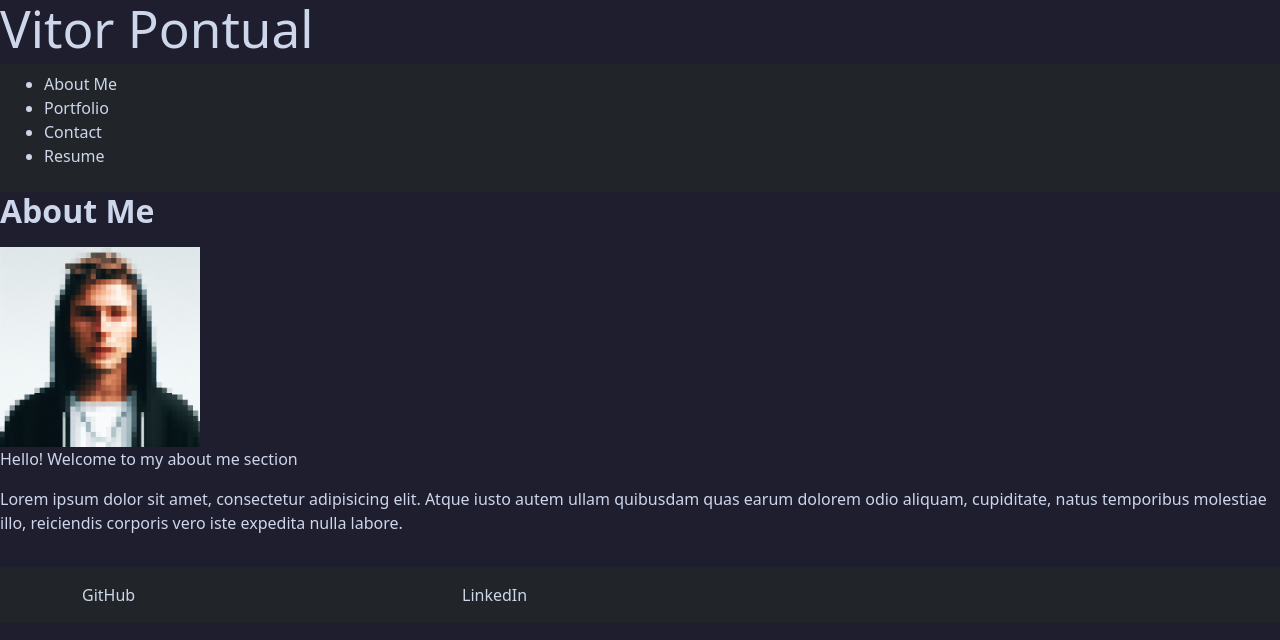
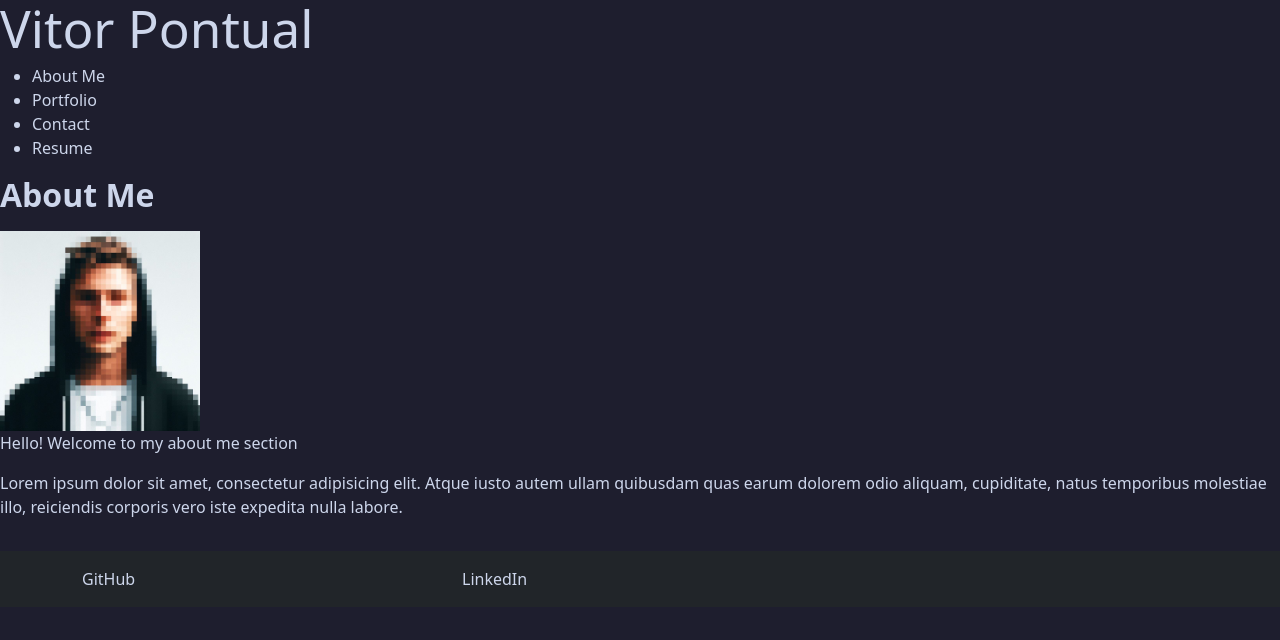
Before and after one commit to vpontual/react-portfolio, a React (Vite) app in the folder client/: page / in a window 1280 px wide. Shown: the top 640 px of the page. Built offline with nearby package versions, Linux system fonts and the light colour scheme.

Commit message:
refactored code to use react-router-dom

```diff
--- a/client/package.json
+++ b/client/package.json
@@ -13,7 +13,8 @@
   "dependencies": {
     "bootstrap": "^5.3.3",
     "react": "^18.2.0",
-    "react-dom": "^18.2.0"
+    "react-dom": "^18.2.0",
+    "react-router-dom": "^6.23.0"
   },
   "devDependencies": {
     "@types/react": "^18.0.28",
--- a/client/src/App.jsx
+++ b/client/src/App.jsx
@@ -1,4 +1,4 @@
-import { useState } from "react";
+import { Routes, Route } from "react-router-dom";
 import Header from "./components/Header";
 import Navigation from "./components/Navigation";
 import AboutMe from "./components/AboutMe";
@@ -9,35 +9,16 @@ import Footer from "./components/Footer";
 import "./App.css";
 
 const App = () => {
-  const [currentSection, setCurrentSection] = useState("AboutMe");
-
-  const renderSection = () => {
-    switch (currentSection) {
-      case "AboutMe":
-        return <AboutMe />;
-      case "Portfolio":
-        return <Portfolio />;
-      case "Contact":
-        return <Contact />;
-      case "Resume":
-        return <Resume />;
-      default:
-        return <AboutMe />;
-    }
-  };
-
-  const handleNavClick = (section) => {
-    setCurrentSection(section);
-  };
-
   return (
     <div>
       <Header />
-      <Navigation
-        currentSection={currentSection}
-        handleNavClick={handleNavClick}
-      />
-      {renderSection()}
+      <Navigation />
+      <Routes>
+        <Route path="/" element={<AboutMe />} />
+        <Route path="/portfolio" element={<Portfolio />} />
+        <Route path="/contact" element={<Contact />} />
+        <Route path="/resume" element={<Resume />} />
+      </Routes>
       <Footer />
     </div>
   );
--- a/client/src/components/Navigation.jsx
+++ b/client/src/components/Navigation.jsx
@@ -1,34 +1,24 @@
-const Navigation = ({ currentSection, handleNavClick }) => {
-  const navTitles = ["About Me", "Portfolio", "Contact", "Resume"];
+import { NavLink } from "react-router-dom";
 
+const Navigation = () => {
   return (
-    <nav className="navbar navbar-expand-lg bg-dark">
-      <div className="container-fluid">
-        <button
-          className="navbar-toggler"
-          type="button"
-          data-bs-toggle="collapse"
-          data-bs-target="#navbarNav"
-          aria-controls="navbarNav"
-          aria-expanded="false"
-          aria-label="Toggle navigation"
-        >
-          <span className="navbar-toggler-icon"></span>
-        </button>
-        <div className="collapse navbar-collapse" id="navbarNav">
-          <ul>
-            {navTitles.map((title) => (
-              <li
-                key={title}
-                className={currentSection === title ? "active" : ""}
-                onClick={() => handleNavClick(title)}
-              >
-                {title}
-              </li>
-            ))}
-          </ul>
-        </div>
-      </div>
+    <nav>
+      <ul>
+        <li>
+          <NavLink to="/" end>
+            About Me
+          </NavLink>
+        </li>
+        <li>
+          <NavLink to="/portfolio">Portfolio</NavLink>
+        </li>
+        <li>
+          <NavLink to="/contact">Contact</NavLink>
+        </li>
+        <li>
+          <NavLink to="/resume">Resume</NavLink>
+        </li>
+      </ul>
     </nav>
   );
 };
--- a/client/src/main.jsx
+++ b/client/src/main.jsx
@@ -1,6 +1,11 @@
 import ReactDOM from "react-dom/client";
 import "bootstrap/dist/css/bootstrap.min.css";
+import { BrowserRouter } from "react-router-dom";
 import App from "./App.jsx";
 import "./index.css";
 
-ReactDOM.createRoot(document.getElementById("root")).render(<App />);
+ReactDOM.createRoot(document.getElementById("root")).render(
+  <BrowserRouter>
+    <App />
+  </BrowserRouter>
+);
```
Also changed, not shown: 1 other file (tests, documents, lock files or other folders).
